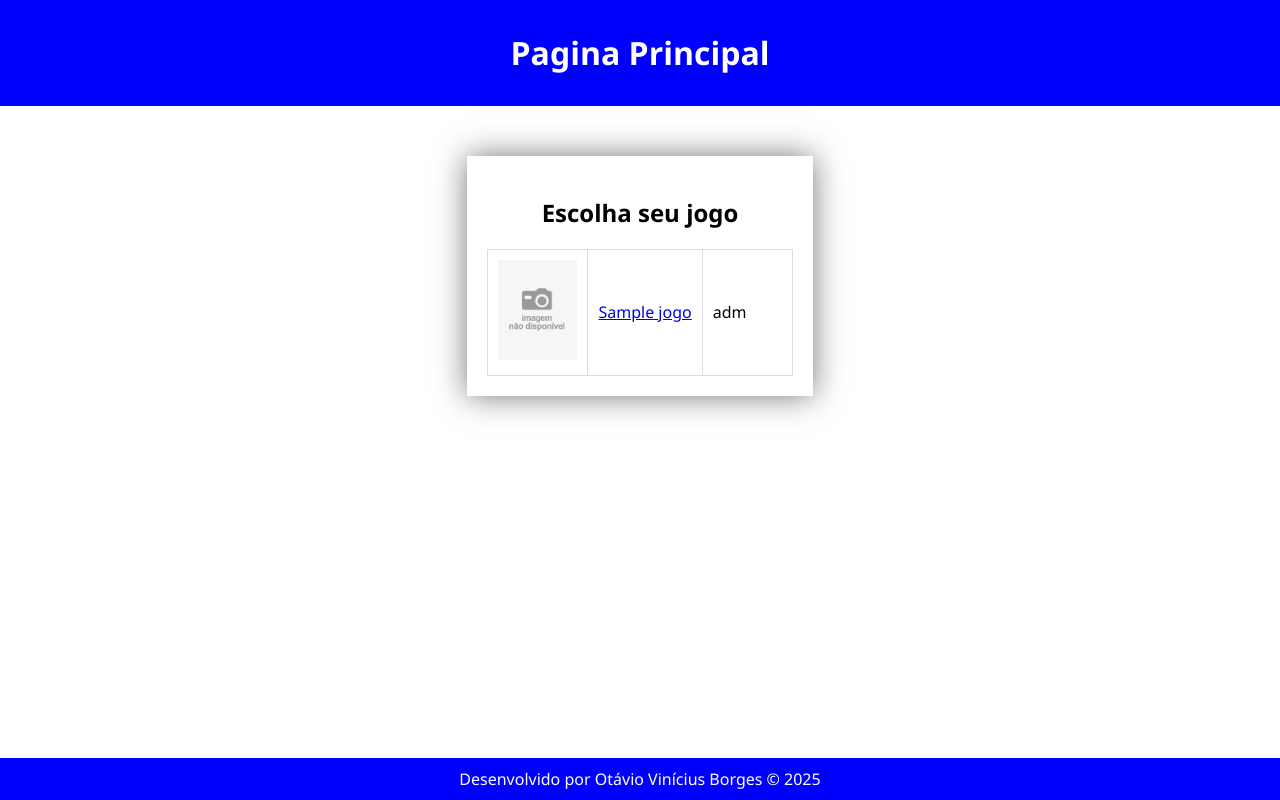
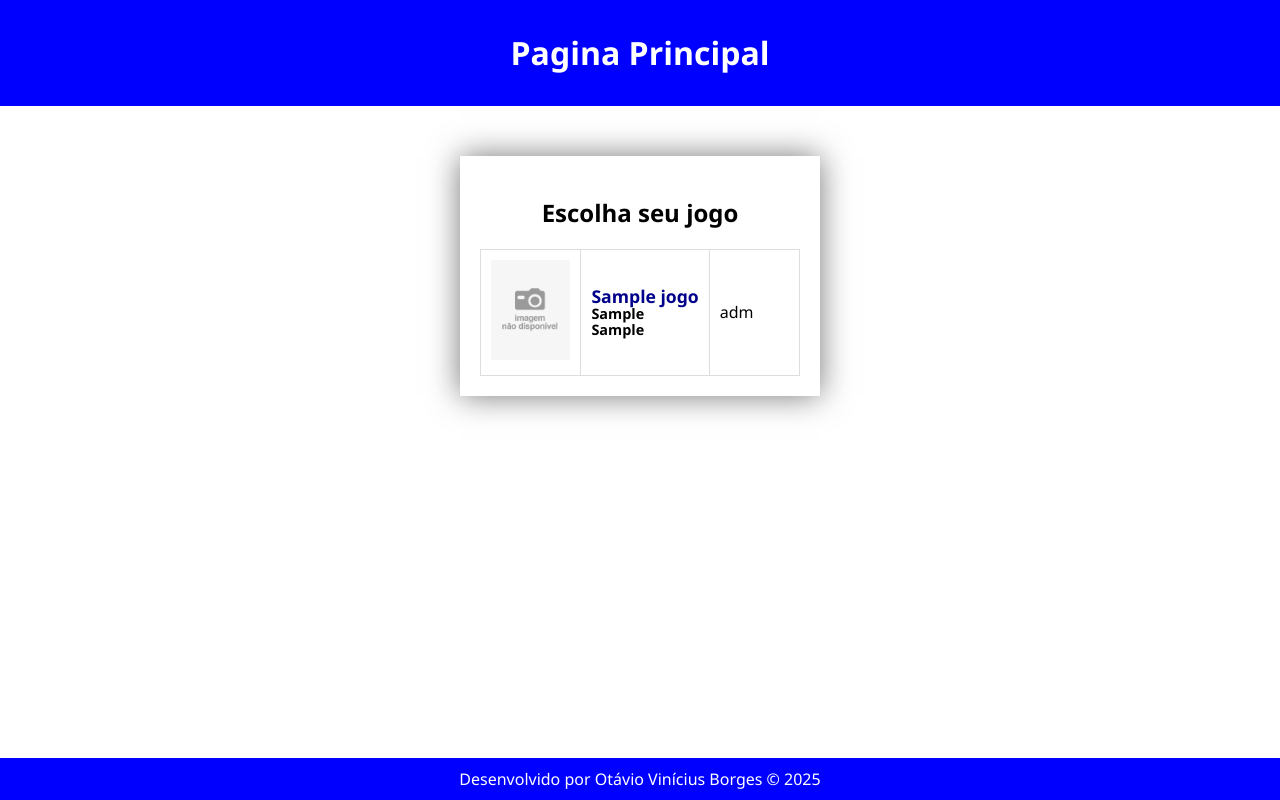
Before and after one commit to otavioborges1991/php-mysql, a PHP site: page / in a window 1280 px wide. Run offline with PHP 8.4, Linux system fonts and the light colour scheme; tables that the repository leaves empty hold one stand-in row (values such as "Sample post").

Commit message:
Reformulado a Querie e os estilos para exibir genero e produtora na listagem de jogos.

```diff
--- a/estilo/cores.css
+++ b/estilo/cores.css
@@ -8,8 +8,8 @@
     --cor-secundaria: darkblue;
     --cor-terciaria: lightblue;
 
-    --cor-erro: red;
-    --cor-link: purple;
+    --cor-erro: #cf6679;
+    --cor-link-visitado: rgb(182, 85, 182);
 
     --cor-table-fundo-alternativo: #dddcdc;
 
@@ -25,5 +25,5 @@ body.escuro {
     --cor-terciaria: rgb(182, 209, 218);
 
     --cor-erro: #cf6679;
-    --cor-link: rgb(182, 85, 182);
+    --cor-link-visitado: rgb(182, 85, 182);
 }
--- a/estilo/estilo.css
+++ b/estilo/estilo.css
@@ -58,3 +58,16 @@ footer {
     height: 300px;
     margin: auto;
 }
+
+a {
+    color: var(--cor-secundaria);
+    text-decoration: none;
+}
+
+a:visited {
+    color: var(--cor-link-visitado);
+}
+
+a:invalid {
+    color: var(--cor-erro);
+}
--- a/estilo/table.css
+++ b/estilo/table.css
@@ -35,3 +35,14 @@ table.listagem td:nth-child(3) {
 table.detalhes {
     width: 100%;
 }
+
+table h2, h3 {
+    font-size: 1.1em;
+    margin: 0;
+    padding: 0;
+    line-height: 1.1em;
+}
+
+table h3 {
+    font-size: 0.9em;
+}
--- a/index.php
+++ b/index.php
@@ -28,8 +28,15 @@
         <table class="listagem">
 
             <?php
+                $query_mais_novo =
+                "SELECT j.cod, j.nome, j.capa, g.genero AS genero, p.produtora AS produtora
+                FROM jogos j
+                JOIN generos g on j.genero = g.cod
+                JOIN produtoras p on j.produtora = p.cod
+                ORDER BY cod DESC";
 
-                $busca = $banco->query("SELECT * FROM jogos ORDER BY cod DESC");
+
+                $busca = $banco->query($query_mais_novo);
 
                 if (!$busca) {
                     // em caso de erro na consulta
@@ -48,7 +55,11 @@
                             echo
                             "<tr>
                                 <td><img class='mini' src='$t' alt='Capa do $reg->nome'></td>
-                                <td><a href='detalhes.php?cod=$reg->cod'>$reg->nome</a></td>
+                                <td>
+                                    <h2><a href='detalhes.php?cod=$reg->cod'>$reg->nome</a></h2>
+                                    <h3>$reg->genero</h3>
+                                    <h3>$reg->produtora</h3>
+                                </td>
                                 <td>adm</td>
                             </tr>";
                         }
```
